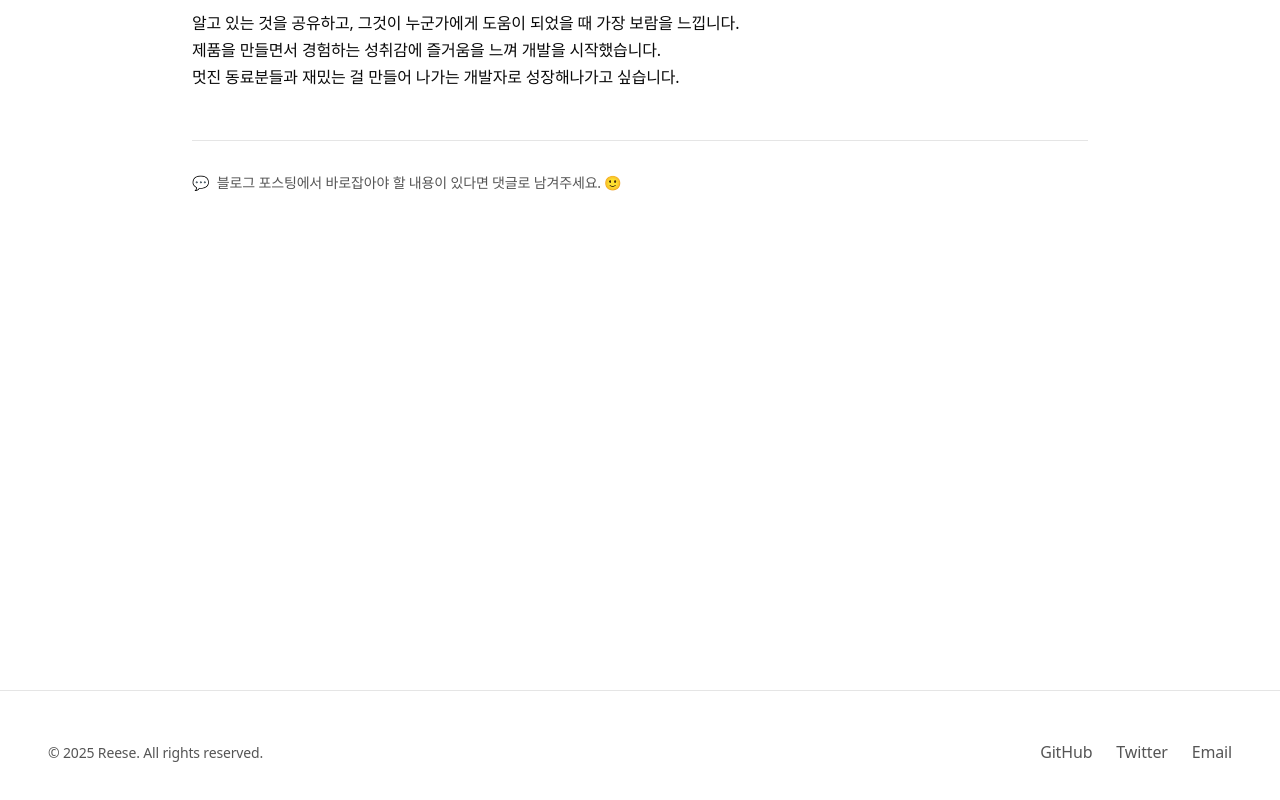
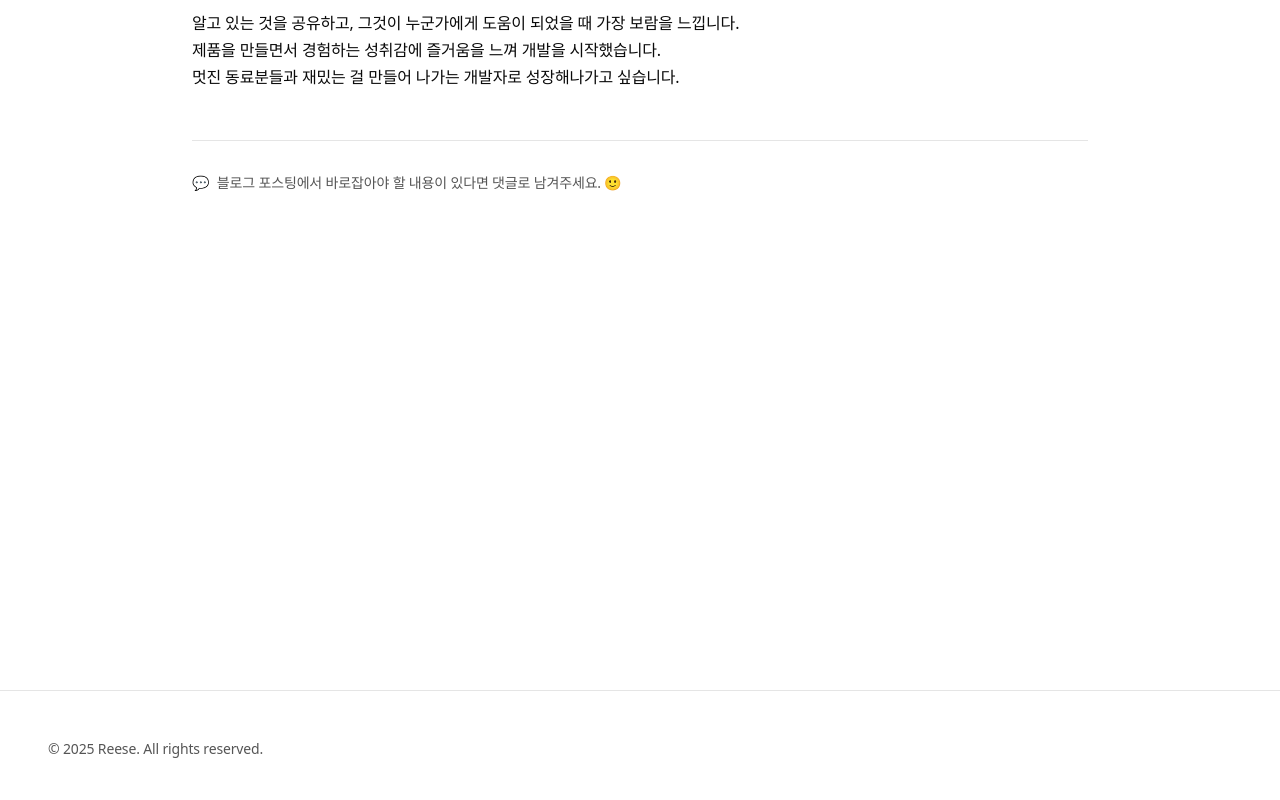
Before and after one commit to reeseo3o/reese-blog, a Next.js app: page /about in a window 1280 px wide. Shown: the part 238-1038 px from the top of the page. Built offline with nearby package versions, Linux system fonts and the light colour scheme; no server answers.

Commit message:
refactor: remove social media links from Footer component

```diff
--- a/src/components/layout/Footer.tsx
+++ b/src/components/layout/Footer.tsx
@@ -6,31 +6,6 @@ export default function Footer() {
       <div className="px-6 md:px-12 py-12">
         <div className="flex flex-col md:flex-row justify-between items-center gap-4">
           <p className="text-sm text-muted">© {currentYear} Reese. All rights reserved.</p>
-
-          <div className="flex items-center gap-6">
-            <a
-              href="https://github.com"
-              target="_blank"
-              rel="noopener noreferrer"
-              className="text-muted hover:text-foreground transition-colors"
-            >
-              GitHub
-            </a>
-            <a
-              href="https://twitter.com"
-              target="_blank"
-              rel="noopener noreferrer"
-              className="text-muted hover:text-foreground transition-colors"
-            >
-              Twitter
-            </a>
-            <a
-              href="mailto:hello@example.com"
-              className="text-muted hover:text-foreground transition-colors"
-            >
-              Email
-            </a>
-          </div>
         </div>
       </div>
     </footer>
```
